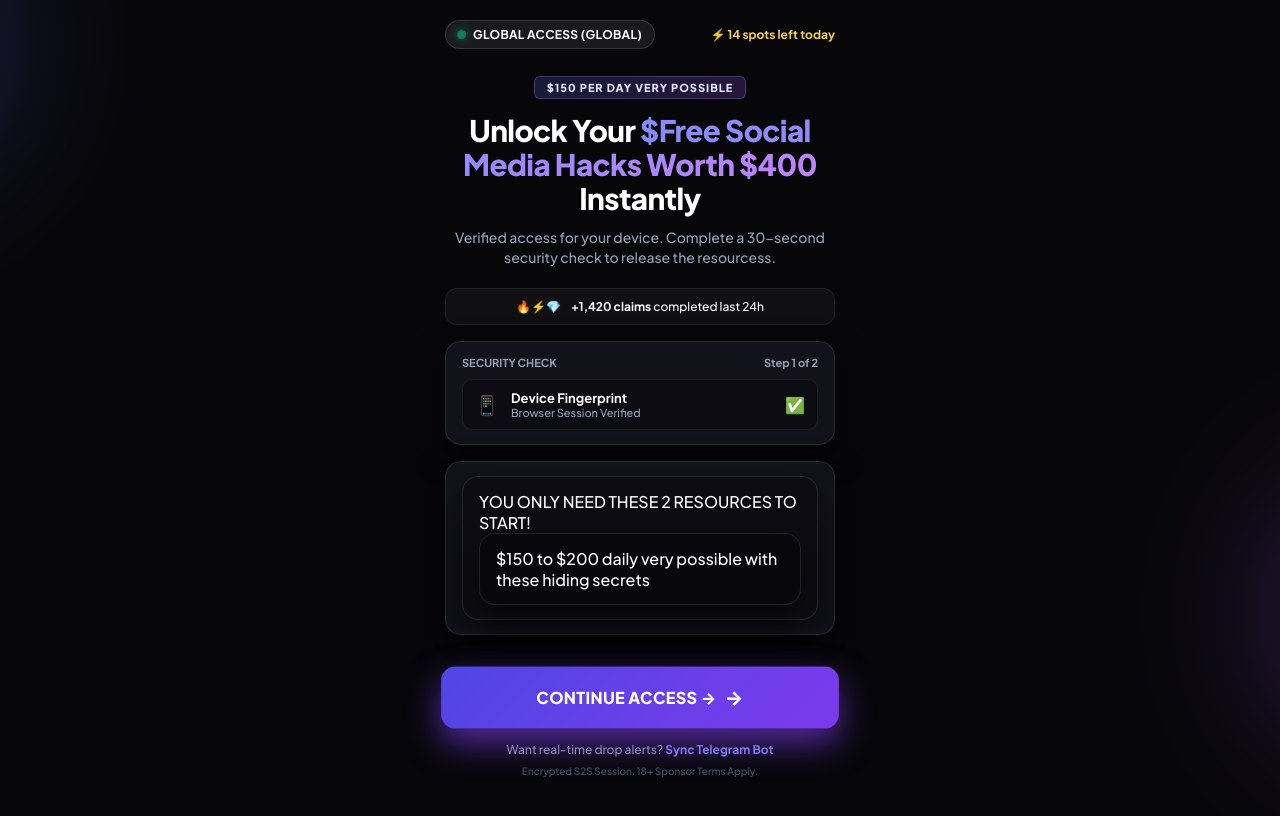
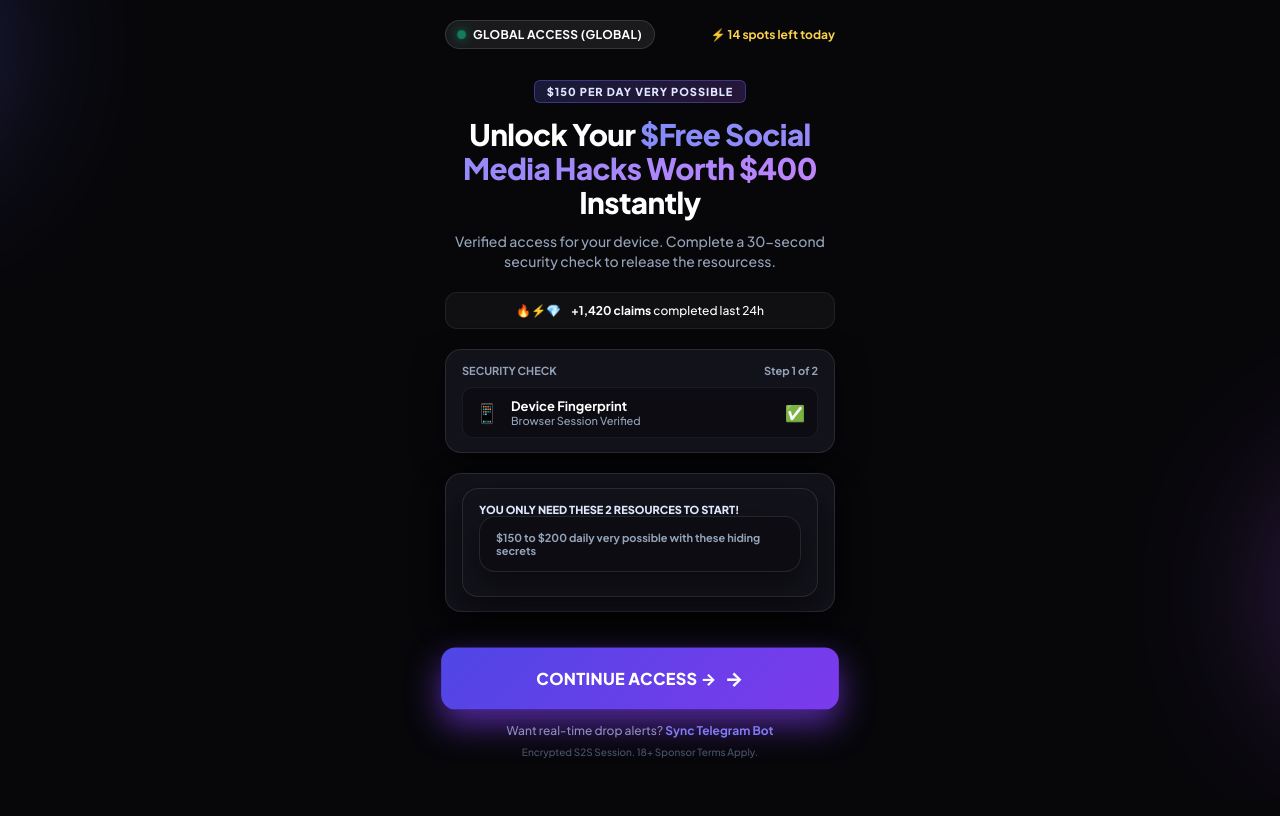
Before and after one commit to toolerkitdigest/toolerkit-cpav1, a plain HTML site: page index.html in a window 1280 px wide. Drawn offline with Linux system fonts and the light colour scheme; no server answers.

Commit message:
Update style.css

```diff
--- a/css/style.css
+++ b/css/style.css
@@ -176,7 +176,9 @@ body, html {
   box-shadow: 0 12px 30px rgba(0,0,0,0.5);
   align-items: center;
   gap: 12px;
-  background: rgba(0,0,0,0.3);
+  color: #E0E7FF;
+  font-size: 0.6875rem;
+  font-weight: 800;
 
 }
 
@@ -190,6 +192,11 @@ body, html {
   align-items: center;
   gap: 12px;
   background: rgba(0,0,0,0.3);
+  justify-content: space-between;
+  font-size: 0.6875rem;
+  color: var(--text-muted);
+  font-weight: 700;
+  margin-bottom: 10px;
 
 }
 
```
